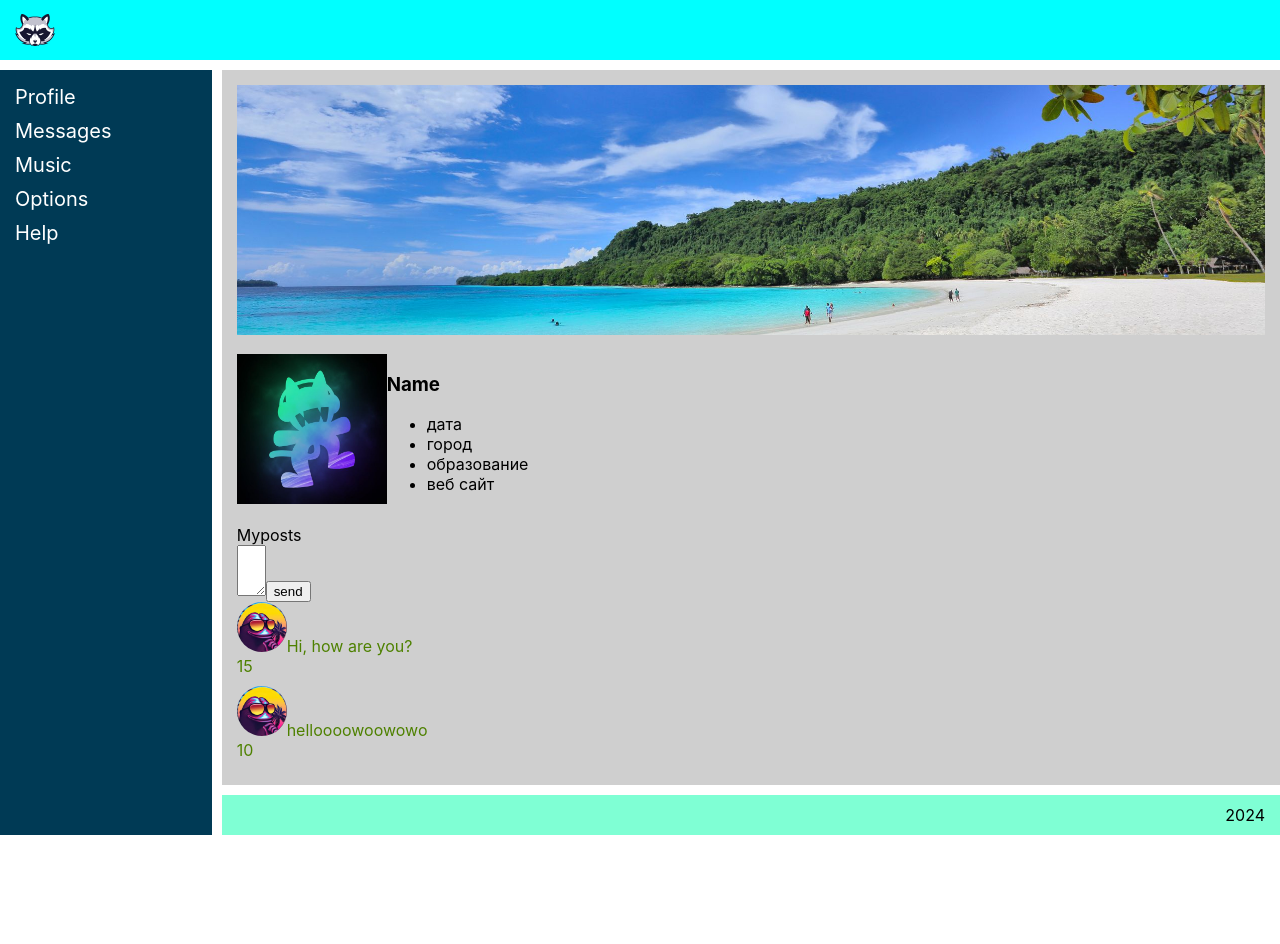
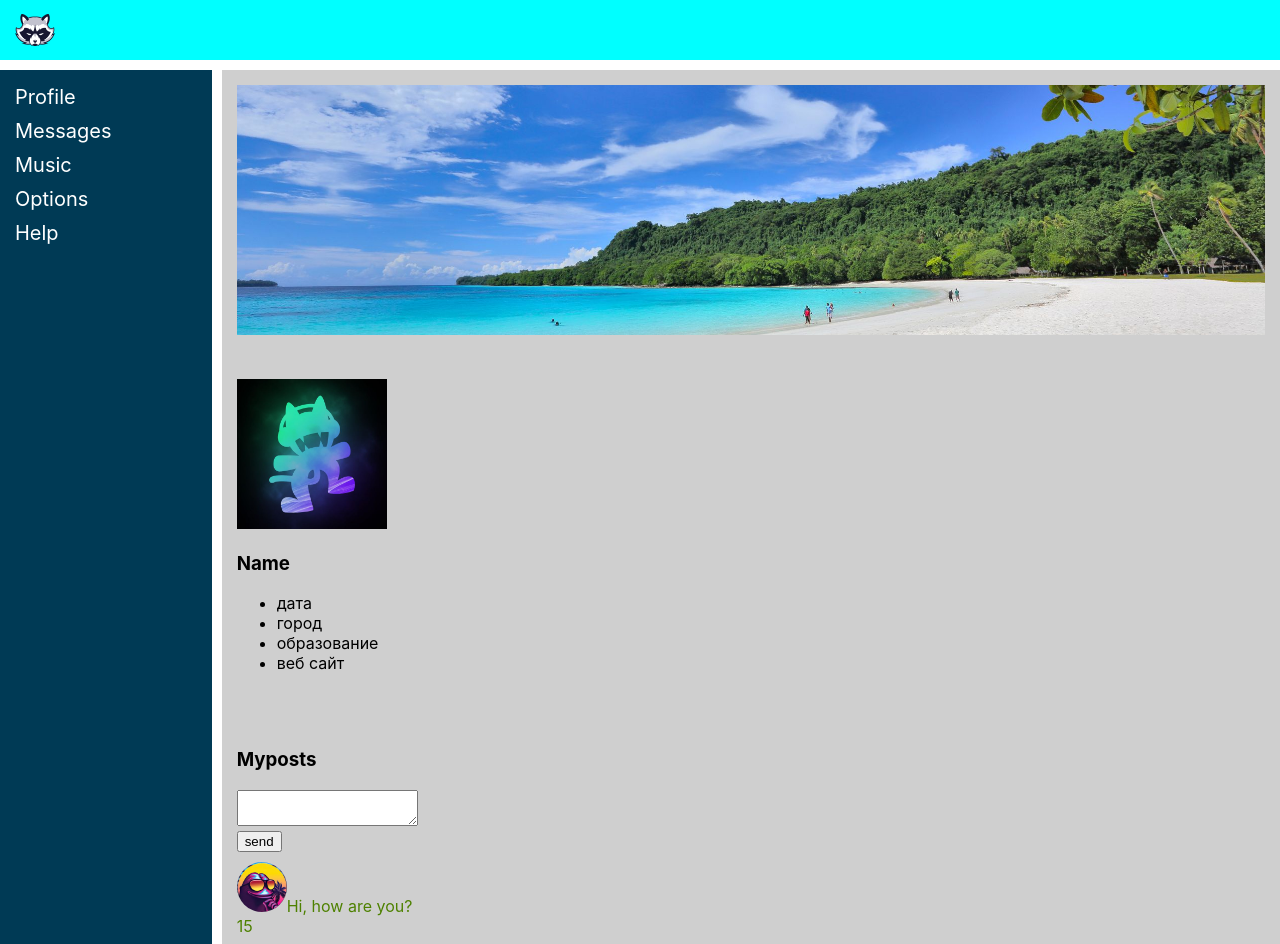
Before and after one commit to prot-alx/first_react_app, a React (Create React App) app: page / in a window 1280 px wide. Shown: the top 944 px of the page. Before the commit the page ends 835 px from the top, so only its background shows below. Built offline with nearby package versions, Linux system fonts and the light colour scheme.

Commit message:
some adj

```diff
--- a/src/components/Dialogs/Dialogs.jsx
+++ b/src/components/Dialogs/Dialogs.jsx
@@ -4,39 +4,39 @@ import { NavLink } from "react-router-dom";
 
 
 const activeLinkCheck = (navData) => navData.isActive ? classes.active : classes.inactive;
-const DialogItem = () => {
+const DialogItem = (props) => {
+    let path = '/dialogs/'+props.id;
     return (
         <div className={classes.dialog}>
-            <NavLink to='/dialogs/1' className = { activeLinkCheck }>Alex</NavLink>
+            <NavLink to={path} className = { activeLinkCheck }> {props.name} </NavLink>
         </div>
     )
 }
-const Dialogs = (props) => {
+
+const Message = (props) => {
+    return (
+        <div className={classes.message}>
+            {props.message}
+        </div>
+    )
+}
+
+const Dialogs = () => {
     return (
         <div className={classes.dialogs}>
             <div className={classes.dialogsItems}>
-                <div className={classes.dialog}>
-                    <NavLink to='/dialogs/1' className = { activeLinkCheck }>Alex</NavLink>
-                </div>
-                <div className={classes.dialog}>
-                    <NavLink to='/dialogs/2' className = { activeLinkCheck }>Andrey</NavLink>
-                </div>
-                <div className={classes.dialog}>
-                    <NavLink to='/dialogs/3' className = { activeLinkCheck }>Olga</NavLink>
-                </div>
-                <div className={classes.dialog}>
-                    <NavLink to='/dialogs/4' className = { activeLinkCheck }>Timur</NavLink>
-                </div>
-                <div className={classes.dialog}>
-                    <NavLink to='/dialogs/5' className = { activeLinkCheck }>Kirill</NavLink>
-                </div>
+                <DialogItem name='Alex' id='1'/>
+                <DialogItem name='Andrey' id='2'/>
+                <DialogItem name='Olga' id='3'/>
+                <DialogItem name='Timur' id='4'/>
+                <DialogItem name='Kirill' id='5'/>
             </div>
             <div className={classes.messages}>
-                <div className={classes.message}>1</div>
-                <div className={classes.message}>2</div>
-                <div className={classes.message}>3</div>
-                <div className={classes.message}>4</div>
-                <div className={classes.message}>5</div>
+                <Message message='asdasd'/>
+                <Message message='fghfghfgh'/>
+                <Message message='2342356'/>
+                <Message message='!!!!!223213'/>
+                <Message message='&&&^^^^!!!!222'/>
             </div>
         </div>
     );
--- a/src/components/Profile/MyPosts/MyPosts.jsx
+++ b/src/components/Profile/MyPosts/MyPosts.jsx
@@ -1,16 +1,16 @@
 import React from "react";
-//import classes from './MyPosts.module.css';
+import classes from './MyPosts.module.css';
 import Post from '../MyPosts/Post/Post';
 
 const MyPosts = () => {
     return (
-        <div>
-            Myposts
+        <div className={classes.postBlock}>
+            <h3>Myposts</h3>
             <div>
-                <textarea name="" id="" cols="1" rows="3"></textarea>
-                <button>send</button>
+                <div><textarea></textarea></div>
+                <div><button>send</button></div>
             </div>
-            <div>
+            <div className={classes.posts}>
                 <Post message="Hi, how are you?" like="15"/>
                 <Post message="helloooowoowowo" like="10"/>
             </div>
--- a/src/components/Profile/MyPosts/MyPosts.module.css
+++ b/src/components/Profile/MyPosts/MyPosts.module.css
@@ -0,0 +1,7 @@
+.postBlock {
+
+}
+
+.posts {
+    margin-top: 10px;
+}
--- a/src/components/Profile/Profile.jsx
+++ b/src/components/Profile/Profile.jsx
@@ -1,32 +1,13 @@
 import React from "react";
-import profileBackground from '../../img/background.jpg';
-import avatarImage from '../../img/avatar.jpg';
-import classes from './Profile.module.css';
+//import classes from './Profile.module.css';
 import MyPosts from "./MyPosts/MyPosts";
+import ProfileInfo from "./ProfileInfo/ProfileInfo";
 
 const Profile = () => {
     return (
         <div>
-            <div>
-                <img className={classes.profileBackground} src={profileBackground} alt="background"/>
-            </div>
-            <div className={classes.userProfile}>
-                <img className={classes.profileAvatar} src={avatarImage} alt="avatar"/>
-                <div>
-                    <div className={classes.profileName}>
-                        <h3>Name</h3>
-                    </div>
-                    <div className={classes.profileStatus}>
-                        <ul>
-                            <li>дата</li>
-                            <li>город</li>
-                            <li>образование</li>
-                            <li>веб сайт</li>
-                        </ul>
-                    </div>
-                </div>
-            </div>
-           <MyPosts />
+            <ProfileInfo />
+            <MyPosts />
         </div>
     )
 }
--- a/src/components/Profile/Profile.module.css
+++ /dev/null
@@ -1,16 +0,0 @@
-.profileBackground {
-  width: 100%;
-  object-fit: cover;
-  max-height: 250px;
-}
-
-.profileAvatar {
-  max-width: 150px;
-}
-
-.userProfile {
-  display: flex;
-  align-items: flex-start;
-  justify-content: flex-start;
-  padding: 15px 0px;
-}
--- /dev/null
+++ b/src/components/Profile/ProfileInfo/ProfileInfo.jsx
@@ -0,0 +1,36 @@
+import React from "react";
+import profileBackground from '../../../img/background.jpg';
+import avatarImage from '../../../img/avatar.jpg';
+import classes from './ProfileInfo.module.css';
+
+
+const ProfileInfo = () => {
+    return (
+        <div>
+            <div>
+                <img className={classes.profileBackground} src={profileBackground} alt="background" />
+            </div>
+
+            <div className={classes.userProfile}>
+                <div>
+                    <div>
+                        <img className={classes.profileAvatar} src={avatarImage} alt="avatar" />
+                    </div>
+                    <div className={classes.profileName}>
+                        <h3>Name</h3>
+                    </div>
+                    <div className={classes.profileStatus}>
+                        <ul>
+                            <li>дата</li>
+                            <li>город</li>
+                            <li>образование</li>
+                            <li>веб сайт</li>
+                        </ul>
+                    </div>
+                </div>
+            </div>
+        </div>
+    )
+}
+
+export default ProfileInfo;
--- /dev/null
+++ b/src/components/Profile/ProfileInfo/ProfileInfo.module.css
@@ -0,0 +1,16 @@
+.profileBackground {
+  width: 100%;
+  object-fit: cover;
+  max-height: 250px;
+}
+
+.profileAvatar {
+  max-width: 150px;
+}
+
+.userProfile {
+  display: flex;
+  align-items: flex-start;
+  justify-content: flex-start;
+  padding: 40px 0px;
+}
```
